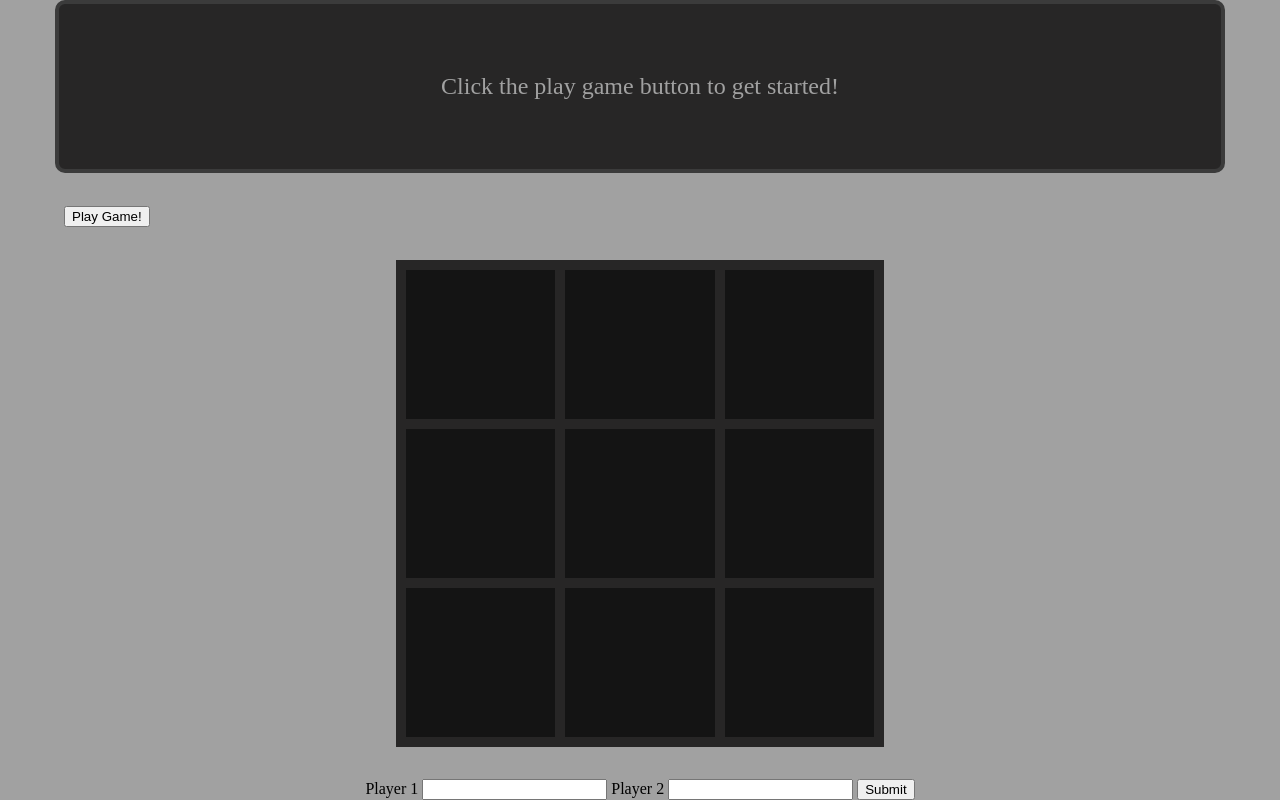
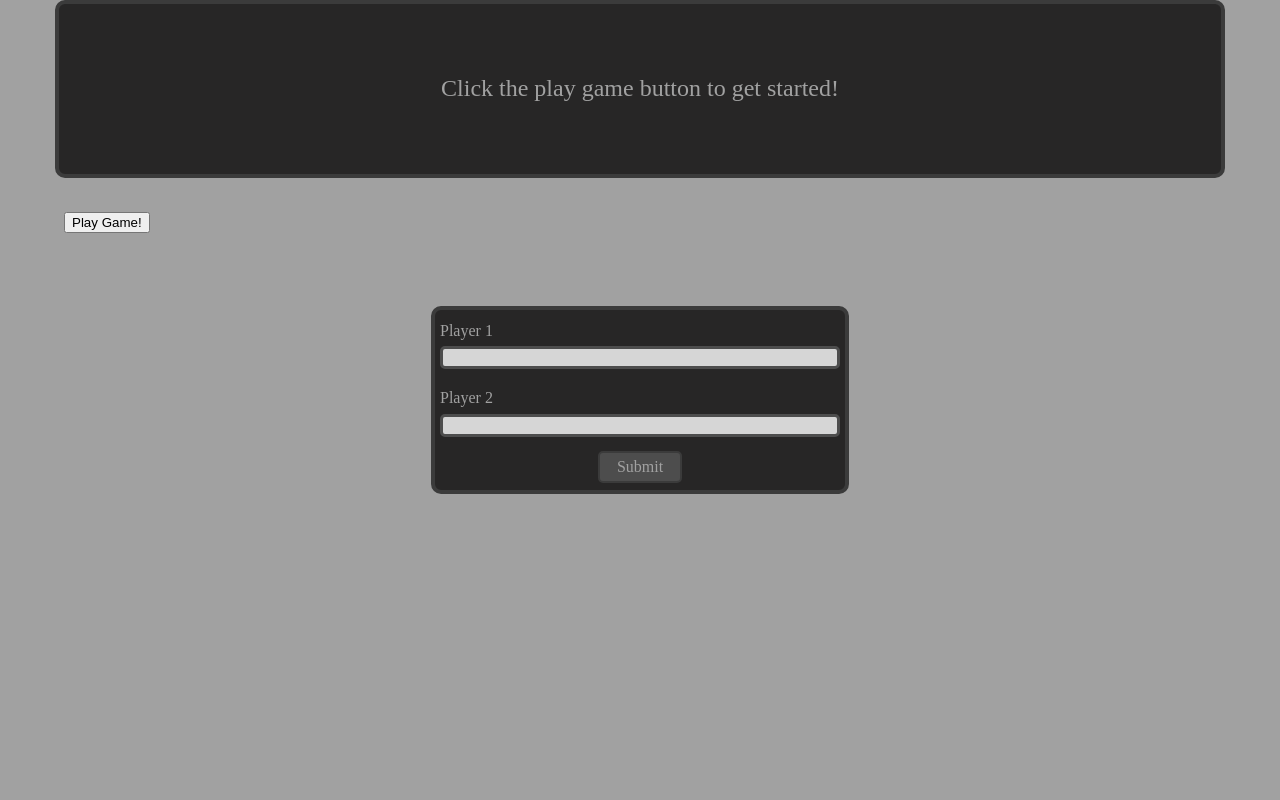
Before and after one commit to Bjwills7/TOP-TicTacToe, a website: page index.html in a window 1280 px wide. Drawn offline with Linux system fonts and the light colour scheme.

Commit message:
Style modal

```diff
--- a/style.css
+++ b/style.css
@@ -1,4 +1,5 @@
-html, body {
+html,
+body {
   height: 100%;
   margin: 0;
   padding: 0;
@@ -36,12 +37,52 @@ body {
   width: 90%;
 }
 
+.modal {
+  width: min(400px, 90%);
+  height: 170px;
+  display: grid;
+  grid-template-columns: 1fr;
+  grid-template-rows: repeat(4, 1fr), 2fr;
+  border: 4px solid rgb(59, 59, 59);
+  border-radius: 10px;
+  padding: 5px;
+  background-color: rgb(39, 38, 38);
+  color: rgb(161, 161, 161);
+  position: absolute;
+  top: 50%;
+  left: 50%;
+  transform: translate(-50%, -50%);
+}
+.modal label {
+  align-self: center;
+}
+.modal input {
+  align-self: start;
+  background-color: rgb(214, 214, 214);
+  border: 3px solid rgb(77, 77, 77);
+  border-radius: 5px;
+}
+.modal button {
+  all: unset;
+  justify-self: center;
+  align-self: center;
+  height: 80%;
+  width: 80px;
+  text-align: center;
+  border-radius: 5px;
+  border: 2px solid rgb(59, 59, 59);
+  background-color: rgb(77, 77, 77);
+}
+.modal button:hover {
+  transform: scale(0.9);
+}
+
 .game-board {
   background-color: rgb(39, 38, 38);
   aspect-ratio: 1 / 1;
   grid-row: 3 / span 1;
   height: 90%;
-    display: grid;
+  display: none;
   grid-template-columns: repeat(3, 1fr);
   grid-template-rows: repeat(3, 1fr);
   grid-gap: 10px;
```
Lines whose indentation alone changed are shown as unchanged.
